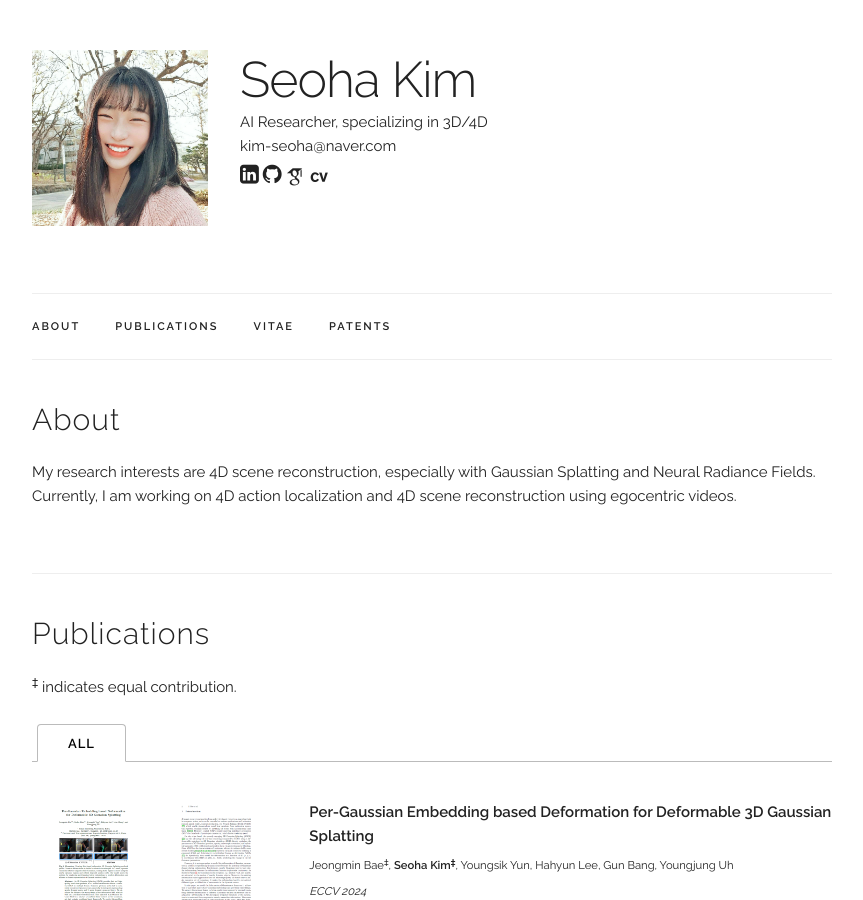
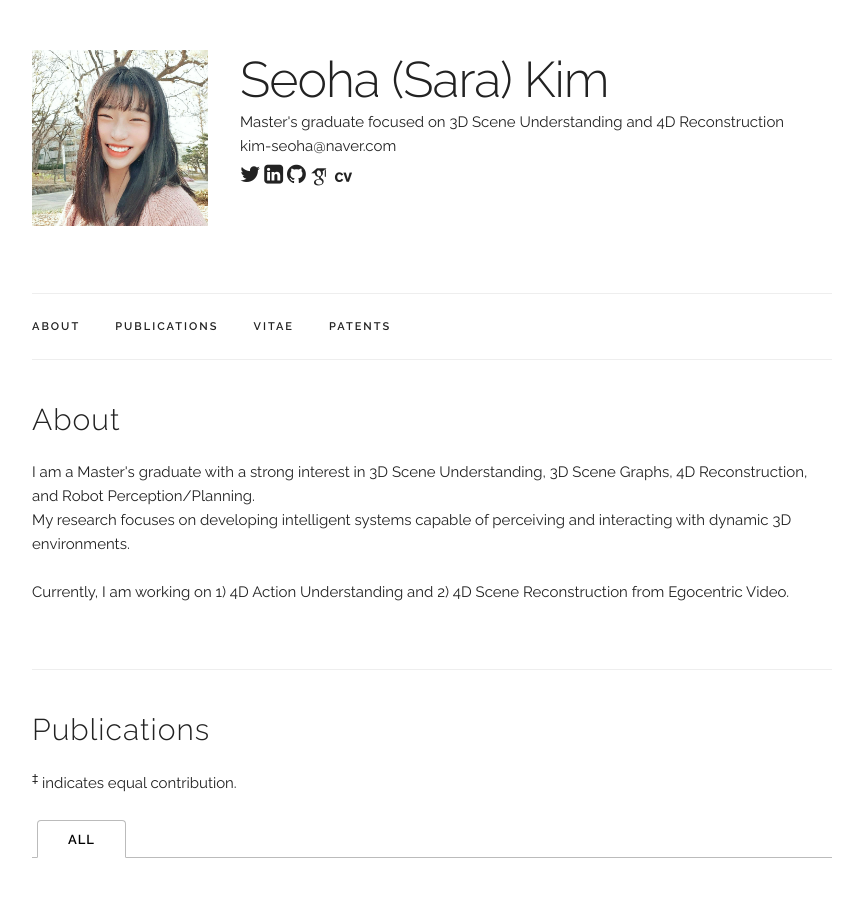
Before and after one commit to seoha-kim/seoha-kim.github.io, a Jekyll site: the page built from index.html, in a window 1280 px wide and 900 px high. Shown: the whole window, without its empty margins (208-1071 px from the left). Built offline with Jekyll 4.4.1, drawn with Linux system fonts in a browser that asks for light colours; some web fonts are replaced; some of the changed text lies outside the part shown.

Commit message:
Update Bio

```diff
--- a/_data/main_info.yaml
+++ b/_data/main_info.yaml
@@ -1,8 +1,9 @@
-name: "Seoha Kim"
-title: "AI Researcher, specializing in 3D/4D"
+name: "Seoha (Sara) Kim"
+title: "Master's graduate focused on 3D Scene Understanding and 4D Reconstruction"
 email: "kim-seoha@naver.com"
 profile_pic: "/assets/profile-pics/seoha.jpg"
 linkedin: "https://www.linkedin.com/in/kseoha7"
 github: "https://github.com/seoha-kim"
 google_scholar: "https://scholar.google.com/citations?user=JycrPi8AAAAJ&hl=en"
 curriculum_vitae: "https://github.com/seoha-kim/CurriculumVitae"
+twitter : "https://x.com/seoha_kim_"
--- a/_data/publications.yaml
+++ b/_data/publications.yaml
@@ -23,8 +23,7 @@ papers:
     authors: "Hyunjee Lee<sup>‡</sup>, Youngsik Yun<sup>‡</sup>, Jeongmin Bae, <b>Seoha Kim</b>, Youngjung Uh"
     paper_pdf: "https://arxiv.org/abs/2408.07416"
     project: "https://hyunji12.github.io/Open3DRF/"
-    # code: "https://github.com/seoha-kim/Sync-NeRF"
-    # data: "http://drive.google.com/drive/folders/1wvLtucVrmFf7fj-kWr-HMk3boaI46cIX?usp=sharing"
+    # code: "https://github.com/hyunji12/Open3DRF"
     venue: "Under Review"
     selected: y
     image: "/assets/publications/open3drf_preview.png"
--- a/_layouts/default.html
+++ b/_layouts/default.html
@@ -78,9 +78,9 @@
             <p>{{ site.data.main_info.title }}</p>
             <p>{{ site.data.main_info.email }}</p>
             <p>
-              <!-- <span onclick="window.open('{{ site.data.main_info.twitter }}')" style="cursor: pointer">
+              <span onclick="window.open('{{ site.data.main_info.twitter }}')" style="cursor: pointer">
                 <i class="fa fa-twitter" aria-hidden="true"></i>
-              </span> -->
+              </span>
 
               <span onclick="window.open('{{ site.data.main_info.linkedin }}')" style="cursor: pointer">
                 <i class="fa fa-linkedin-square" aria-hidden="true"></i>
@@ -132,9 +132,9 @@
         </div>
 
         <div class="four columns">
-          <!-- <span onclick="window.open('{{ site.data.main_info.twitter }}')" style="cursor: pointer">
+          <span onclick="window.open('{{ site.data.main_info.twitter }}')" style="cursor: pointer">
             <i class="fa fa-twitter" aria-hidden="true"></i>
-          </span> -->
+          </span>
           <span onclick="window.open('{{ site.data.main_info.linkedin }}')" style="cursor: pointer">
             <i class="fa fa-linkedin-square" aria-hidden="true"></i>
           </span>
--- a/index.html
+++ b/index.html
@@ -6,9 +6,11 @@ title: Home
 <div class="docs-section" id="bio">
   <h4>About</h4>
   <p>
-  <!-- I am currently master student in Artificial Intellifence at Yonsei University, advised by Prof. <a href="https://vilab.yonsei.ac.kr/member/professor" target="_blank">Youngjung Uh</a>. <br> -->
-  My research interests are 4D scene reconstruction, especially with Gaussian Splatting and Neural Radiance Fields.
-  Currently, I am working on 4D action localization and 4D scene reconstruction using egocentric videos.
+  I am a Master's graduate with a strong interest in 3D Scene Understanding, 3D Scene Graphs, 4D Reconstruction, and Robot Perception/Planning. <br>
+  My research focuses on developing intelligent systems capable of perceiving and interacting with dynamic 3D environments. <br><br>
+
+
+  Currently, I am working on 1) 4D Action Understanding and 2) 4D Scene Reconstruction from Egocentric Video.
   </p>
 </div>
 
```
